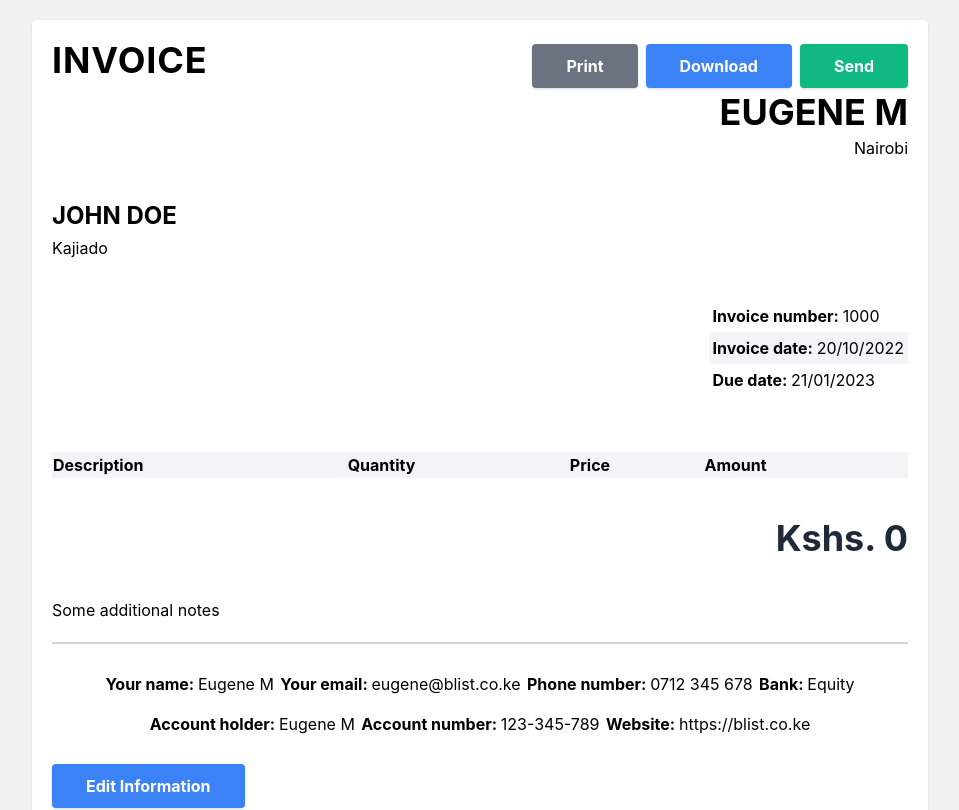
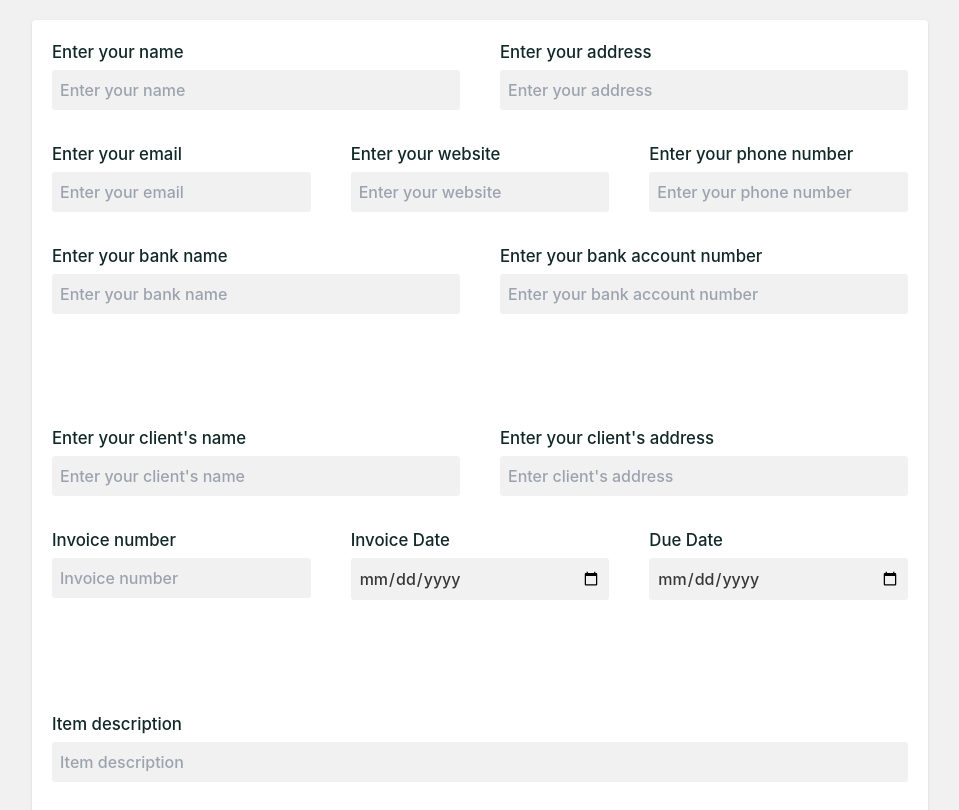
Before and after one commit to eugenemrobert/Invoice, a React (Create React App) app: page / in a window 1280 px wide. Shown: the top 810 px of the page, without its empty margins (160-1119 px from the left). Built offline with nearby package versions, Linux system fonts and the light colour scheme.

Commit message:
Added print/download button
Utilized react-to-print package to improve functionality of print button
Also improved the table form by disabling additional of empty table items

```diff
--- a/package.json
+++ b/package.json
@@ -10,6 +10,7 @@
     "react-dom": "^18.2.0",
     "react-icons": "^4.9.0",
     "react-scripts": "5.0.1",
+    "react-to-print": "^2.14.13",
     "uuid": "^9.0.0",
     "web-vitals": "^2.1.4"
   },
--- a/src/App.js
+++ b/src/App.js
@@ -1,4 +1,4 @@
-import { useState } from "react";
+import { useState, useRef } from "react";
 import Dates from "./components/Dates";
 import Table from "./components/Table";
 import Footer from "./components/Footer";
@@ -7,23 +7,24 @@ import Header from "./components/Header";
 import MainDetails from "./components/MainDetails";
 import ClientDetails from "./components/ClientDetails";
 import TableForm from "./components/TableForm";
+import ReactToPrint from "react-to-print"
 
 function App() {
 
-  const [showInvoice, setShowInvoice] = useState(true)
-  const [name, setName] = useState("Eugene M")
-  const [address, setAddress] = useState("Nairobi")
-  const [email, setEmail] = useState("eugene@blist.co.ke")
-  const [phone, setPhone] = useState("0712 345 678")
-  const [bankName, setBankName] = useState("Equity")
-  const [bankAccount, setBankAccount] = useState("123-345-789")
-  const [clientName, setClientName] = useState("JOhn Doe")
-  const [clientAddress, setClientAddress] = useState("Kajiado")
-  const [invoiceNumber, setInvoiceNumber] = useState("1000")
-  const [invoiceDate, setInvoiceDate] = useState("20/10/2022")
-  const [dueDate, setDueDate] = useState("21/01/2023")
-  const [notes, setNotes] = useState("Some additional notes")
-  const [website, setWebsite] = useState("https://blist.co.ke")
+  const [showInvoice, setShowInvoice] = useState(false)
+  const [name, setName] = useState("")
+  const [address, setAddress] = useState("")
+  const [email, setEmail] = useState("")
+  const [phone, setPhone] = useState("")
+  const [bankName, setBankName] = useState("")
+  const [bankAccount, setBankAccount] = useState("")
+  const [clientName, setClientName] = useState("")
+  const [clientAddress, setClientAddress] = useState("")
+  const [invoiceNumber, setInvoiceNumber] = useState("")
+  const [invoiceDate, setInvoiceDate] = useState("")
+  const [dueDate, setDueDate] = useState("")
+  const [notes, setNotes] = useState("")
+  const [website, setWebsite] = useState("")
   const [description, setDescription] = useState("")
   const [quantity, setQuantity] = useState("")
   const [price, setPrice] = useState("")
@@ -31,13 +32,19 @@ function App() {
   const [list, setList] = useState([])
   const [total, setTotal] = useState(0)
 
-  const handlePrint = ()=>{
+  const componentRef = useRef()
+
+  const handlePrint = () => {
     window.print()
   }
   return (
     <>
       <main className="m-5 p-5 md:max-w-xl md:mx-auto lg:max-w-2xl xl:max-w-4xl bg-white rounded shadow">
-        {showInvoice ? <div>
+        {showInvoice ? (
+          <>
+          <ReactToPrint trigger={() => <button className="bg-blue-500 ml-5 text-white font-bold py-2 px-8 rounded shadow border-2 border-blue-500 hover:bg-transparent hover:text-blue-500 transition-all duration-300">Print / Download</button>}
+          content={()=>componentRef.current}/>
+          <div ref={componentRef} className="p-5">
           <Header handlePrint={handlePrint}/>
 
           <MainDetails name={name} address={address} />
@@ -67,9 +74,10 @@ function App() {
             phone={phone}
             bankAccount={bankAccount}
             bankName={bankName} />
-
-          <button onClick={()=>setShowInvoice(false)} className=" mt-5 bg-blue-500 text-white font-bold py-2 px-8 rounded shadow border-2 border-blue-500 hover:bg-transparent hover:text-blue-500 transition-all duration-300">Edit Information</button>
-        </div> :(
+        </div>
+            <button onClick={() => setShowInvoice(false)} className=" mt-5 ml-5 bg-blue-500 text-white font-bold py-2 px-8 rounded shadow border-2 border-blue-500 hover:bg-transparent hover:text-blue-500 transition-all duration-300">Edit Information</button>
+        </>
+         ) : (
           <>
               <div className="flex flex-col justify-center">
                 <article className="md:grid grid-cols-2 gap-10">
--- a/src/components/Header.js
+++ b/src/components/Header.js
@@ -6,13 +6,13 @@ export default function Header ({handlePrint}){
             <h1 className="font-bold uppercase tracking-wide text-4xl mb-3">Invoice</h1>
           </div>
 
-          <div>
+          {/*<div>
             <ul className="flex items-center justify-between flex-wrap">
               <li><button onClick={handlePrint} className="bg-gray-500 text-white font-bold py-2 px-8 rounded shadow border-2 border-gray-500 hover:bg-transparent hover:text-gray-500 transition-all duration-300">Print</button></li>
               <li className="mx-2"><button className="bg-blue-500 text-white font-bold py-2 px-8 rounded shadow border-2 border-blue-500 hover:bg-transparent hover:text-blue-500 transition-all duration-300">Download</button></li>
               <li><button className="bg-green-500 text-white font-bold py-2 px-8 rounded shadow border-2 border-green-500 hover:bg-transparent hover:text-green-500 transition-all duration-300">Send</button></li>
             </ul>
-          </div>
+          </div>*/}
         </header>
         </>
     )
--- a/src/components/TableForm.js
+++ b/src/components/TableForm.js
@@ -23,6 +23,10 @@ export default function TableForm({
     const handleSubmit = (e) => {
         e.preventDefault()
 
+        if (!description || !quantity || !price) {
+            alert("Please fill in all inputs")
+
+        } else {
             const newItems = {
                 id: uuidv4(),
                 description,
@@ -36,6 +40,7 @@ export default function TableForm({
             setAmount("")
             setList([...list, newItems])
             setIsEditing(false)
+        }
     }
 
     // Calculate items amount function
```
Also changed, not shown: 1 other file (tests, documents, lock files or other folders). Lines whose indentation alone changed are shown as unchanged.
